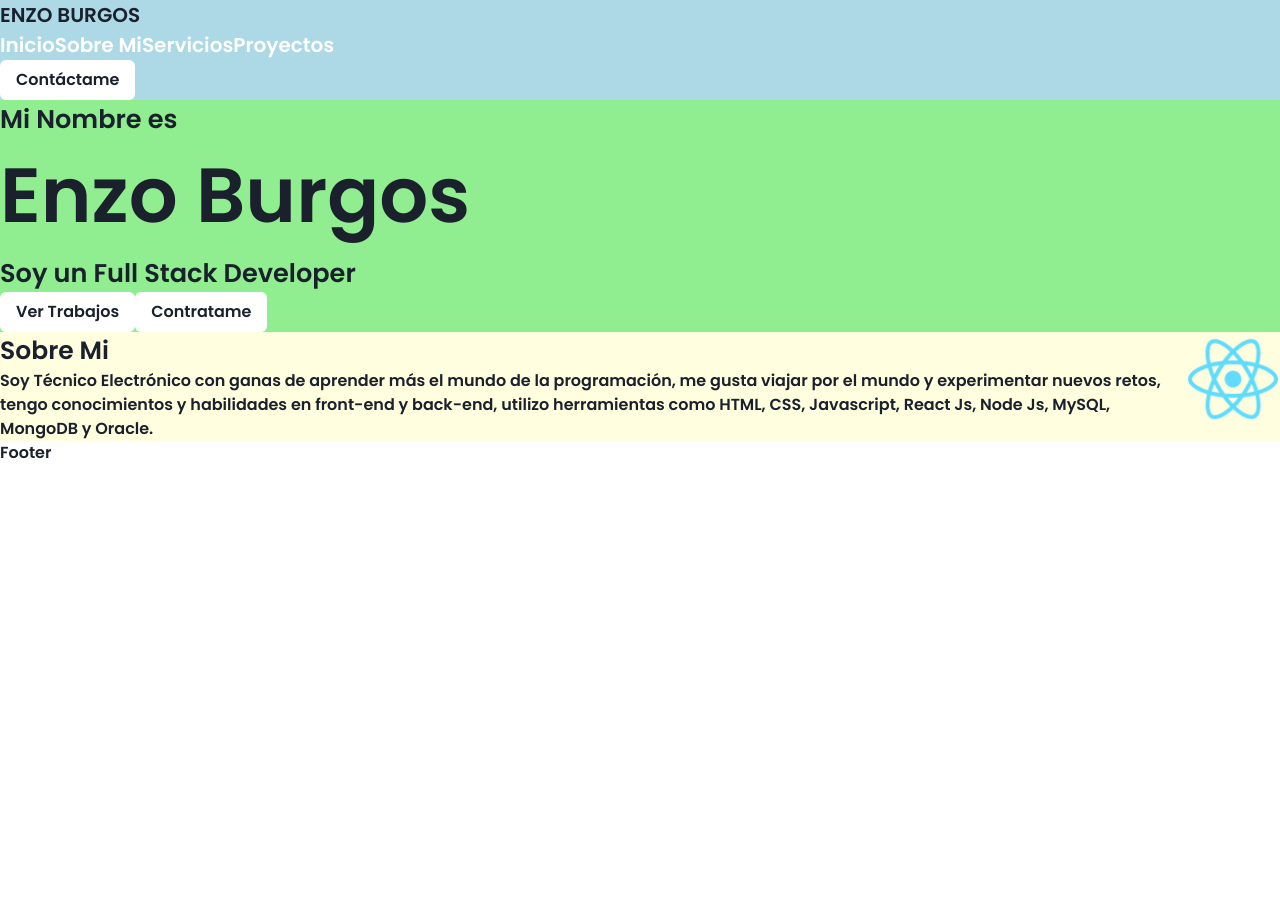
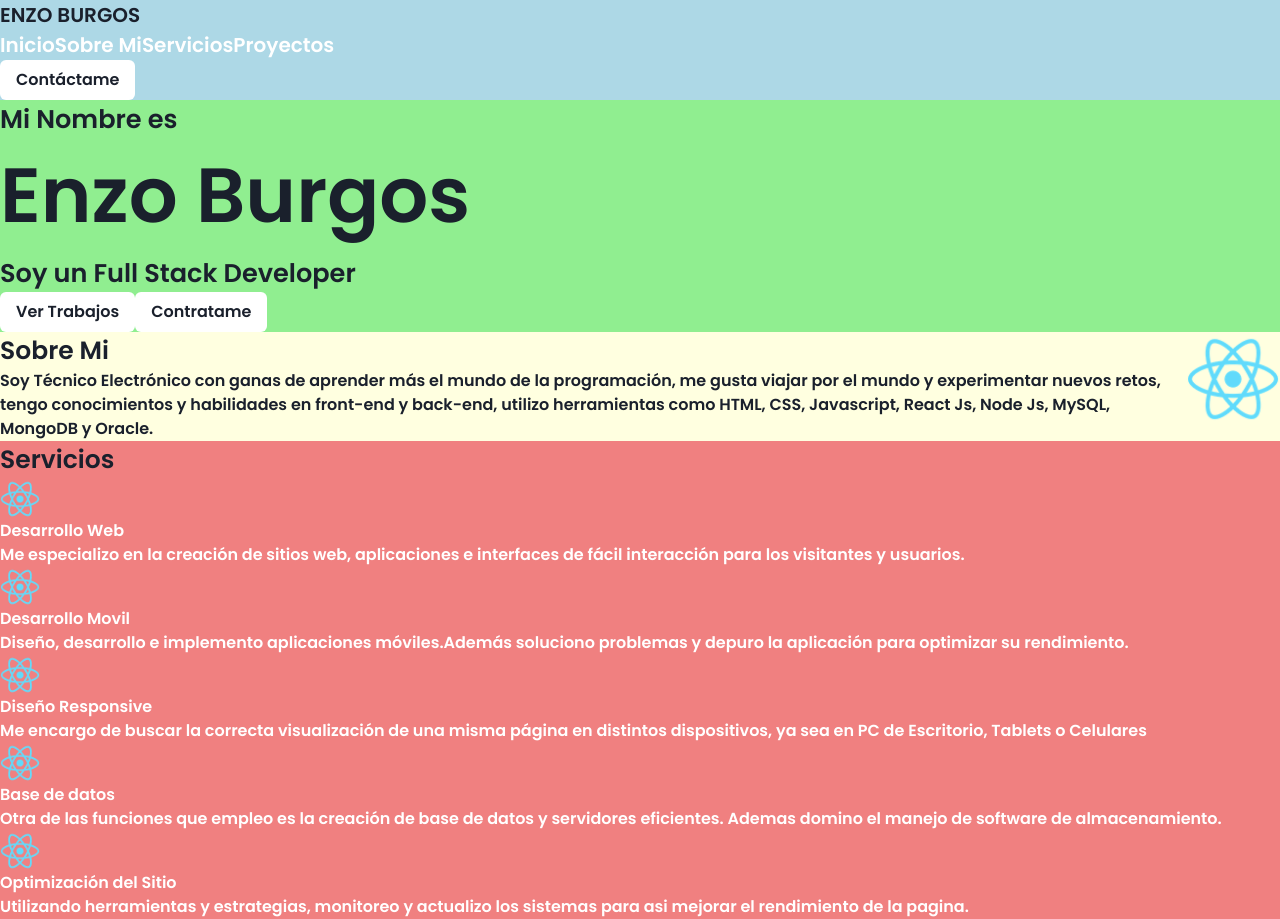
Before and after one commit to enzoburgos/PortfolioReactJs, a React (Create React App) app: page / in a window 1280 px wide. Shown: the top 919 px of the page. Before the commit the page ends 800 px from the top, so only its background shows below. Built offline with nearby package versions, Linux system fonts and the light colour scheme.

Commit message:
termine de realizar la estructura html de la seccion servicios con su componente card

```diff
--- /dev/null
+++ b/src/components/Card/Card.jsx
@@ -0,0 +1,21 @@
+import React from "react";
+import { Box, Image, Text } from "@chakra-ui/react";
+
+const Card = ({titulo,descripcion, img}) => {
+
+const estilocard= {
+
+  color:'white'
+
+}
+
+  return (
+    <Box sx={estilocard}>
+        <Image width='10' src={require(`../../assets/imagenes/${img}.png`)}/>
+        <Text as='h2'>{titulo}</Text>
+        <Text>{descripcion}</Text>
+    </Box>
+  );
+};
+
+export { Card };
--- a/src/components/Main/Main.jsx
+++ b/src/components/Main/Main.jsx
@@ -1,12 +1,13 @@
 import React from 'react';
 
-import { Inicio, Sobremi } from '../../components'
+import { Inicio, Servicios, Sobremi } from '../../components'
 
 const Main = () => {
     return(
         <>
         <Inicio/>
         <Sobremi/>
+        <Servicios/>
         </>
     )
 }
--- /dev/null
+++ b/src/components/Servicios/Servicios.jsx
@@ -0,0 +1,66 @@
+import { Box, Text } from "@chakra-ui/react";
+import { Card } from '../../components';
+
+const Servicios = () => {
+
+// ---------estilos--------
+  const estiloservicios = {
+    bg: "lightcoral",
+  };
+
+// --------props---------
+  const servicios = [
+    {
+      img: 'logo192',
+      titulo: "Desarrollo Web",
+      descripcion:
+        "Me especializo en la creación de sitios web, aplicaciones e interfaces de fácil interacción para los visitantes y usuarios.",
+    },
+    {
+      img: 'logo192',
+      titulo: "Desarrollo Movil",
+      descripcion:
+        "Diseño, desarrollo e implemento aplicaciones móviles.Además soluciono problemas y depuro la aplicación para optimizar su rendimiento.",
+    },
+    {
+      img: 'logo192',
+      titulo: "Diseño Responsive",
+      descripcion:
+        "Me encargo de buscar la correcta visualización de una misma página en distintos dispositivos, ya sea en PC de Escritorio, Tablets o Celulares",
+    },
+    {
+      img: 'logo192',
+      titulo: "Base de datos",
+      descripcion:
+        "Otra de las funciones que empleo es la creación de base de datos y servidores eficientes. Ademas domino el manejo de software de almacenamiento.",
+    },
+    {
+      img: 'logo192',
+      titulo: "Optimización del Sitio",
+      descripcion:
+        "Utilizando herramientas y estrategias, monitoreo y actualizo los sistemas para asi mejorar el rendimiento de la pagina.",
+    },
+    {
+      img: 'logo192',
+      titulo: "Gestión de Proyectos",
+      descripcion:
+        "Poseo una mirada mas comprensiva y panorámica de todo el proceso de creación y monitoreo de aplicaciones y páginas web.",
+    },
+  ];
+
+  return (
+    <Box id="servicios" as="section" sx={estiloservicios}>
+      <Text as="h2" fontSize={25}>Servicios</Text>
+
+      {servicios.map((serv) => (
+        <Card
+          titulo={serv.titulo}
+          descripcion={serv.descripcion}
+          img={serv.img}
+        />
+      ))}
+    </Box>
+  );
+};
+
+export { Servicios };
--- a/src/components/index.js
+++ b/src/components/index.js
@@ -6,3 +6,5 @@ export { Navbar } from './Navbar/Navbar'
 export { Boton } from './Boton/Boton'
 export { Inicio } from './Inicio/Inicio'
 export { Sobremi } from './Sobremi/Sobremi'
+export { Servicios } from './Servicios/Servicios'
+export { Card } from './Card/Card'
```
